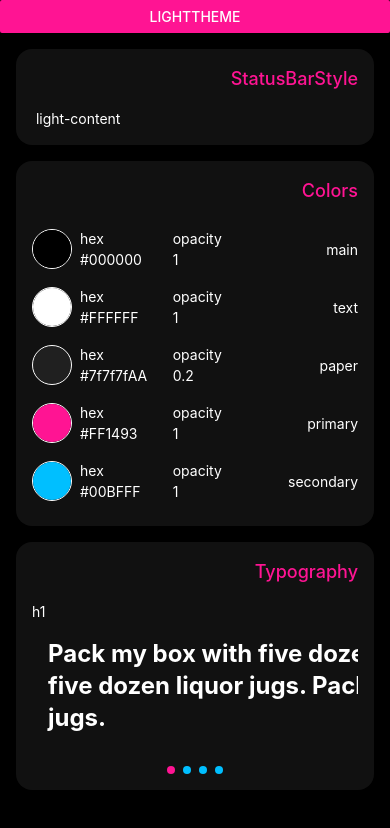
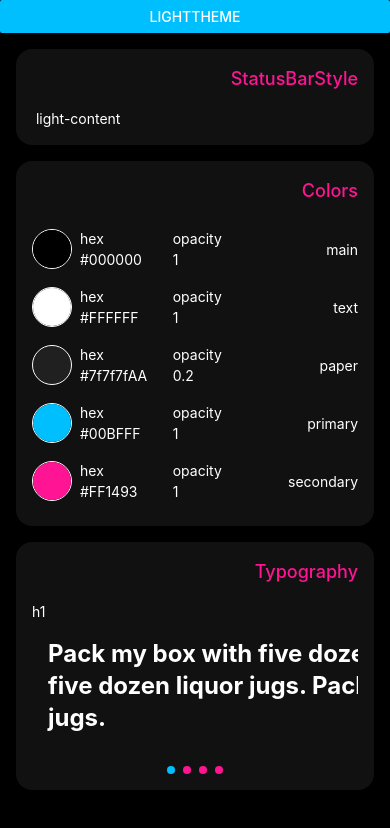
Before and after one commit to harrigee/deepr, a React Native app: screen / in a window 390 px wide. Shown: the top 828 px of the page. Built offline with nearby package versions, Linux system fonts and the light colour scheme.

Commit message:
[ENH] Restructuring

```diff
--- a/App.tsx
+++ b/App.tsx
@@ -1,21 +1,21 @@
 import React, { useState } from 'react';
 import { Button, SafeAreaView, ScrollView, StatusBar, StyleSheet } from 'react-native';
-import { ThemeProvider, themes } from './theme';
+import { ThemeProvider, themes } from './theme/themes';
 import ThemeRenderer from './src/toolkit/ThemeRenderer';
 
 function App() {
   const [currentTheme, setCurrentTheme] = useState(themes.dark);
 
-  const isDark = currentTheme.components.main.background.color === themes.dark.components.main.background.color;
+  const isDark = currentTheme.application.main.background.color === themes.dark.application.main.background.color;
 
   return (
     <ThemeProvider theme={currentTheme}>
       <StatusBar barStyle={currentTheme.statusBarStyle} />
       <SafeAreaView
-        style={[styles.container, { backgroundColor: currentTheme.components.main.background.color }]}
+        style={[styles.container, { backgroundColor: currentTheme.application.main.background.color }]}
       >
         <Button
-          color={currentTheme.components.main.button.color}
+          color={currentTheme.application.main.button.color}
           title={isDark ? 'LightTheme' : 'DarkTheme'}
           onPress={() => setCurrentTheme(isDark ? themes.light : themes.dark)}
         />
--- a/src/toolkit/ThemeRenderer.tsx
+++ b/src/toolkit/ThemeRenderer.tsx
@@ -1,6 +1,7 @@
 import React, { useState } from 'react';
 import { Dimensions, NativeScrollEvent, NativeSyntheticEvent, ScrollView, StyleSheet, Text, View } from 'react-native';
-import { IThemeProps, typography, withTheme } from '../../theme';
+import { withTheme } from '../../theme/themes';
+import { IThemeProps } from '../../theme/themes/theme.structure';
 import Section from './Section';
 
 const ThemeRenderer = ({ theme }: IThemeProps) => {
@@ -8,20 +9,20 @@ const ThemeRenderer = ({ theme }: IThemeProps) => {
   const [typographyPage, setTypographyPage] = useState(0);
 
   const onTypographyScrollViewScrollEnd = (e: NativeSyntheticEvent<NativeScrollEvent>) => {
-    const page = parseInt('' + (e.nativeEvent.contentOffset.x / e.nativeEvent.contentSize.width * Object.keys(typography).length), 10);
+    const page = parseInt('' + (e.nativeEvent.contentOffset.x / e.nativeEvent.contentSize.width * Object.keys(theme.typography).length), 10);
     setTypographyPage(page);
   };
 
   const screenWidth = Dimensions.get('screen').width;
 
   const sectionHeader = (text: string) => (
-    <Text style={[styles.sectionHeader, theme.components.section.title]}>{text}</Text>
+    <Text style={[styles.sectionHeader, theme.application.section.title]}>{text}</Text>
   );
 
   const renderStatusBarStyle = () => (
     <Section>
       {sectionHeader('StatusBarStyle')}
-      <Text style={theme.components.main.text} > {`${theme.statusBarStyle}`}</Text>
+      <Text style={theme.application.main.text} > {`${theme.statusBarStyle}`}</Text>
     </Section>
   );
 
@@ -33,8 +34,8 @@ const ThemeRenderer = ({ theme }: IThemeProps) => {
         showsHorizontalScrollIndicator={false}
         pagingEnabled
         horizontal>
-        {Object.keys(typography).map((fontKey, index) => {
-          const style = (typography as any)[fontKey];
+        {Object.keys(theme.typography).map((fontKey, index) => {
+          const style = (theme.typography as any)[fontKey];
           return (
             <View
               key={`typography-item-${index}`}
@@ -42,13 +43,13 @@ const ThemeRenderer = ({ theme }: IThemeProps) => {
                 width: screenWidth - 64,
               }]}>
               <Text
-                style={[styles.typographyHeader, theme.components.main.text]}>
+                style={[styles.typographyHeader, theme.application.main.text]}>
                 {`${fontKey}`}
               </Text>
               <Text
                 style={[styles.typographyTextContainer, {
                   ...style,
-                  color: theme.components.main.text.color,
+                  color: theme.application.main.text.color,
                 }]}>
                 {'Pack my box with five dozen liquor jugs. Pack my box with five dozen liquor jugs. Pack my box with five dozen liquor jugs.'}
               </Text>
@@ -57,13 +58,13 @@ const ThemeRenderer = ({ theme }: IThemeProps) => {
         })}
       </ScrollView>
       <View style={styles.typographyPaginationContainer}>
-        {Object.keys(typography).map((_, index) => {
-          const background = index === typographyPage ? theme.components.section.pagination.active : theme.components.section.pagination.inactive;
+        {Object.keys(theme.typography).map((_, index) => {
+          const background = index === typographyPage ? theme.application.section.pagination.active : theme.application.section.pagination.inactive;
           return (
             <View
               key={`typohgraphy-paging-item-${index}`}
               style={[styles.typographyPaginationItem, {
-                borderColor: theme.components.main.text.color,
+                borderColor: theme.application.main.text.color,
                 backgroundColor: background.color,
                 opacity: background.opacity,
               }]} />
@@ -83,7 +84,7 @@ const ThemeRenderer = ({ theme }: IThemeProps) => {
             key={`color-item-${index}`}
             style={styles.colorUnitContainer}>
             <View style={[styles.colorRendererContainer, {
-              borderColor: theme.components.main.text.color,
+              borderColor: theme.application.main.text.color,
             }]}>
               <View style={[styles.colorRenderer, {
                 backgroundColor: colorValue.color,
@@ -91,11 +92,11 @@ const ThemeRenderer = ({ theme }: IThemeProps) => {
               }]} />
             </View>
             <View style={styles.colorRow}>
-              <Text style={[styles.colorText, theme.components.main.text]}>{`hex\n${colorValue.color}`}</Text>
+              <Text style={[styles.colorText, theme.application.main.text]}>{`hex\n${colorValue.color}`}</Text>
               {colorValue.opacity &&
-                <Text style={[styles.colorText, theme.components.main.text]}>{`opacity\n${colorValue.opacity}`}</Text>
+                <Text style={[styles.colorText, theme.application.main.text]}>{`opacity\n${colorValue.opacity}`}</Text>
               }
-              <Text style={[styles.colorText, styles.colorName, theme.components.main.text]}>{colorKey}</Text>
+              <Text style={[styles.colorText, styles.colorName, theme.application.main.text]}>{colorKey}</Text>
             </View>
           </View>
         );
--- a/theme.ts
+++ /dev/null
@@ -1,202 +0,0 @@
-import { createTheming } from '@callstack/react-theme-provider';
-
-import { StatusBarStyle } from 'react-native';
-
-type FontWeightType = 'normal'
-  | 'bold'
-  | '100'
-  | '200'
-  | '300'
-  | '400'
-  | '500'
-  | '600'
-  | '700'
-  | '800'
-  | '900'
-  | undefined;
-
-interface ITypography {
-  fontSize: number;
-  fontWeight?: FontWeightType
-  lineHeight?: number;
-}
-
-interface IGradient {
-  fromColor: string;
-  toColor: string;
-  opacity?: number;
-}
-
-interface IColor {
-  color?: string;
-  opacity?: number;
-}
-
-interface ITypographies {
-  h1: ITypography,
-  h2: ITypography,
-  h3: ITypography,
-  normal: ITypography
-}
-
-interface IColors {
-  white: IColor;
-  black: IColor;
-  greyOpaque: IColor;
-  deepSkyBlue: IColor;
-  deepPink: IColor;
-}
-
-interface IPalette {
-  main: IColor,
-  text: IColor,
-  paper: IColor,
-  primary: IColor,
-  secondary: IColor,
-}
-
-interface IComponentsTheme {
-  main: {
-    background: IColor,
-    button: IColor
-    text: ITypography & IColor
-  },
-  section: {
-    background: IColor,
-    title: ITypography & IColor
-    pagination: {
-      active: IColor,
-      inactive: IColor
-    }
-  }
-}
-
-interface ITheme {
-  statusBarStyle: StatusBarStyle;
-  palette: IPalette;
-  components: IComponentsTheme;
-}
-
-export const typography: ITypographies = {
-  h1: {
-    fontSize: 24,
-    fontWeight: 'bold',
-    lineHeight: 32,
-  },
-  h2: {
-    fontSize: 18,
-    fontWeight: '500',
-    lineHeight: 27,
-  },
-  h3: {
-    fontSize: 16,
-    fontWeight: '300',
-    lineHeight: 24,
-  },
-  normal: {
-    fontSize: 14,
-    fontWeight: 'normal',
-    lineHeight: 21,
-  },
-};
-
-const colors: IColors = {
-  white: {
-    color: '#FFFFFF',
-    opacity: 1,
-  },
-  black: {
-    color: '#000000',
-    opacity: 1,
-  },
-  greyOpaque: {
-    color: '#7f7f7fAA',
-    opacity: 0.2,
-  },
-  deepSkyBlue: {
-    color: '#00BFFF',
-    opacity: 1,
-  },
-  deepPink: {
-    color: '#FF1493',
-    opacity: 1,
-  },
-};
-
-const lightPalette: IPalette = {
-  main: colors.white,
-  text: colors.black,
-  paper: colors.greyOpaque,
-  primary: colors.deepSkyBlue,
-  secondary: colors.deepPink,
-};
-
-const darkPalette: IPalette = {
-  main: colors.black,
-  text: colors.white,
-  paper: colors.greyOpaque,
-  primary: colors.deepPink,
-  secondary: colors.deepSkyBlue,
-};
-
-export const themes: {
-  light: ITheme;
-  dark: ITheme;
-} = {
-  light: {
-    statusBarStyle: 'dark-content',
-    palette: lightPalette,
-    components: {
-      main: {
-        background: lightPalette.main,
-        button: lightPalette.primary,
-        text: {
-          ...lightPalette.text,
-          ...typography.normal,
-        },
-      },
-      section: {
-        background: lightPalette.paper,
-        title: {
-          ...lightPalette.primary,
-          ...typography.h2,
-        },
-        pagination: {
-          active: lightPalette.primary,
-          inactive: lightPalette.secondary,
-        },
-      },
-    },
-  },
-  dark: {
-    statusBarStyle: 'light-content',
-    palette: darkPalette,
-    components: {
-      main: {
-        background: darkPalette.main,
-        button: darkPalette.primary,
-        text: {
-          ...darkPalette.text,
-          ...typography.normal,
-        },
-      },
-      section: {
-        background: darkPalette.paper,
-        title: {
-          ...darkPalette.primary,
-          ...typography.h2,
-        },
-        pagination: {
-          active: darkPalette.primary,
-          inactive: darkPalette.secondary,
-        },
-      },
-    },
-  },
-};
-
-export interface IThemeProps {
-  theme: ITheme;
-}
-
-export const { ThemeProvider, withTheme } = createTheming(themes.dark);
--- /dev/null
+++ b/theme/themes.ts
@@ -0,0 +1,14 @@
+import { createTheming } from '@callstack/react-theme-provider';
+import { darkTheme } from './themes/theme.dark';
+import { lightTheme } from './themes/theme.light';
+import { ITheme } from './themes/theme.structure';
+
+export const themes: {
+  light: ITheme;
+  dark: ITheme;
+} = {
+  light: lightTheme,
+  dark: darkTheme,
+};
+
+export const { ThemeProvider, withTheme } = createTheming(themes.dark);
--- /dev/null
+++ b/theme/themes/theme.dark.ts
@@ -0,0 +1,76 @@
+import { ITheme } from './theme.structure';
+import { IPalette } from '../definitions/theme.palette';
+import { ITypographies } from '../definitions/theme.typography';
+
+const typography: ITypographies = {
+  h1: {
+    fontSize: 24,
+    fontWeight: 'bold',
+    lineHeight: 32,
+  },
+  h2: {
+    fontSize: 18,
+    fontWeight: '500',
+    lineHeight: 27,
+  },
+  h3: {
+    fontSize: 16,
+    fontWeight: '300',
+    lineHeight: 24,
+  },
+  normal: {
+    fontSize: 14,
+    fontWeight: 'normal',
+    lineHeight: 21,
+  },
+};
+
+const palette: IPalette = {
+  main: {
+    color: '#000000',
+    opacity: 1,
+  },
+  text: {
+    color: '#FFFFFF',
+    opacity: 1,
+  },
+  paper: {
+    color: '#7f7f7fAA',
+    opacity: 0.2,
+  },
+  primary: {
+    color: '#00BFFF',
+    opacity: 1,
+  },
+  secondary: {
+    color: '#FF1493',
+    opacity: 1,
+  },
+};
+
+export const darkTheme: ITheme = {
+  statusBarStyle: 'light-content',
+  palette,
+  typography: typography,
+  application: {
+    main: {
+      background: palette.main,
+      button: palette.primary,
+      text: {
+        ...palette.text,
+        ...typography.normal,
+      },
+    },
+    section: {
+      background: palette.paper,
+      title: {
+        ...palette.secondary,
+        ...typography.h2,
+      },
+      pagination: {
+        active: palette.primary,
+        inactive: palette.secondary,
+      },
+    },
+  },
+};
--- /dev/null
+++ b/theme/themes/theme.light.ts
@@ -0,0 +1,76 @@
+import { ITheme } from './theme.structure';
+import { IPalette } from '../definitions/theme.palette';
+import { ITypographies } from '../definitions/theme.typography';
+
+const typography: ITypographies = {
+  h1: {
+    fontSize: 24,
+    fontWeight: 'bold',
+    lineHeight: 32,
+  },
+  h2: {
+    fontSize: 18,
+    fontWeight: '500',
+    lineHeight: 27,
+  },
+  h3: {
+    fontSize: 16,
+    fontWeight: '300',
+    lineHeight: 24,
+  },
+  normal: {
+    fontSize: 14,
+    fontWeight: 'normal',
+    lineHeight: 21,
+  },
+};
+
+const palette: IPalette = {
+  main: {
+    color: '#FFFFFF',
+    opacity: 1,
+  },
+  text: {
+    color: '#000000',
+    opacity: 1,
+  },
+  paper: {
+    color: '#7f7f7fAA',
+    opacity: 0.2,
+  },
+  primary: {
+    color: '#FF1493',
+    opacity: 1,
+  },
+  secondary: {
+    color: '#00BFFF',
+    opacity: 1,
+  },
+};
+
+export const lightTheme: ITheme = {
+  statusBarStyle: 'light-content',
+  palette,
+  typography: typography,
+  application: {
+    main: {
+      background: palette.main,
+      button: palette.primary,
+      text: {
+        ...palette.text,
+        ...typography.normal,
+      },
+    },
+    section: {
+      background: palette.paper,
+      title: {
+        ...palette.secondary,
+        ...typography.h2,
+      },
+      pagination: {
+        active: palette.primary,
+        inactive: palette.secondary,
+      },
+    },
+  },
+};
```
Also changed, not shown: src/toolkit/Section.tsx (+4 -3 lines), theme/common/theme.common.ts (added, +37 -0 lines), theme/definitions/theme.palette.ts (added, +9 -0 lines), theme/definitions/theme.typography.ts (added, +8 -0 lines), theme/themes/theme.structure.ts (added, +31 -0 lines).
